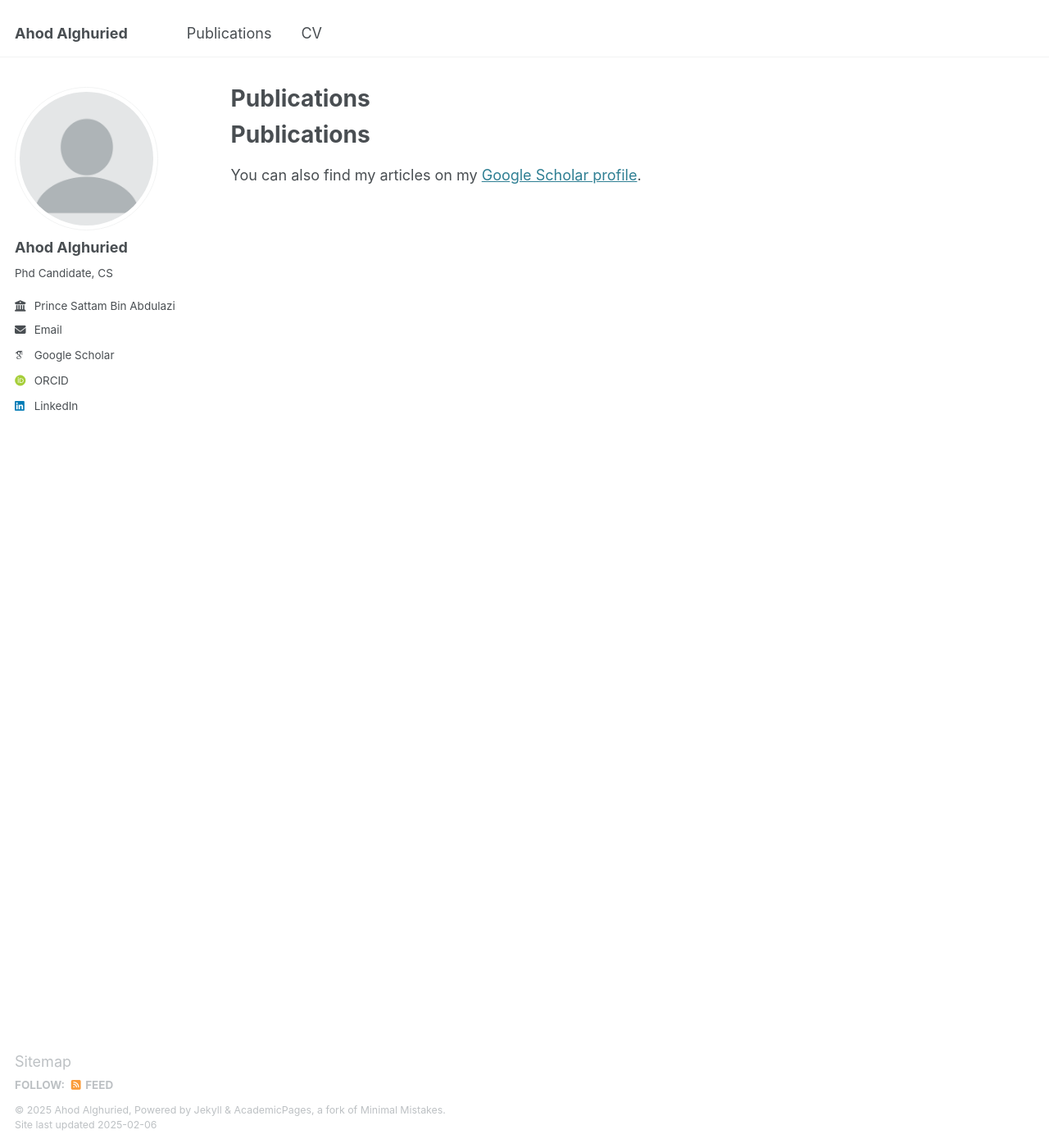
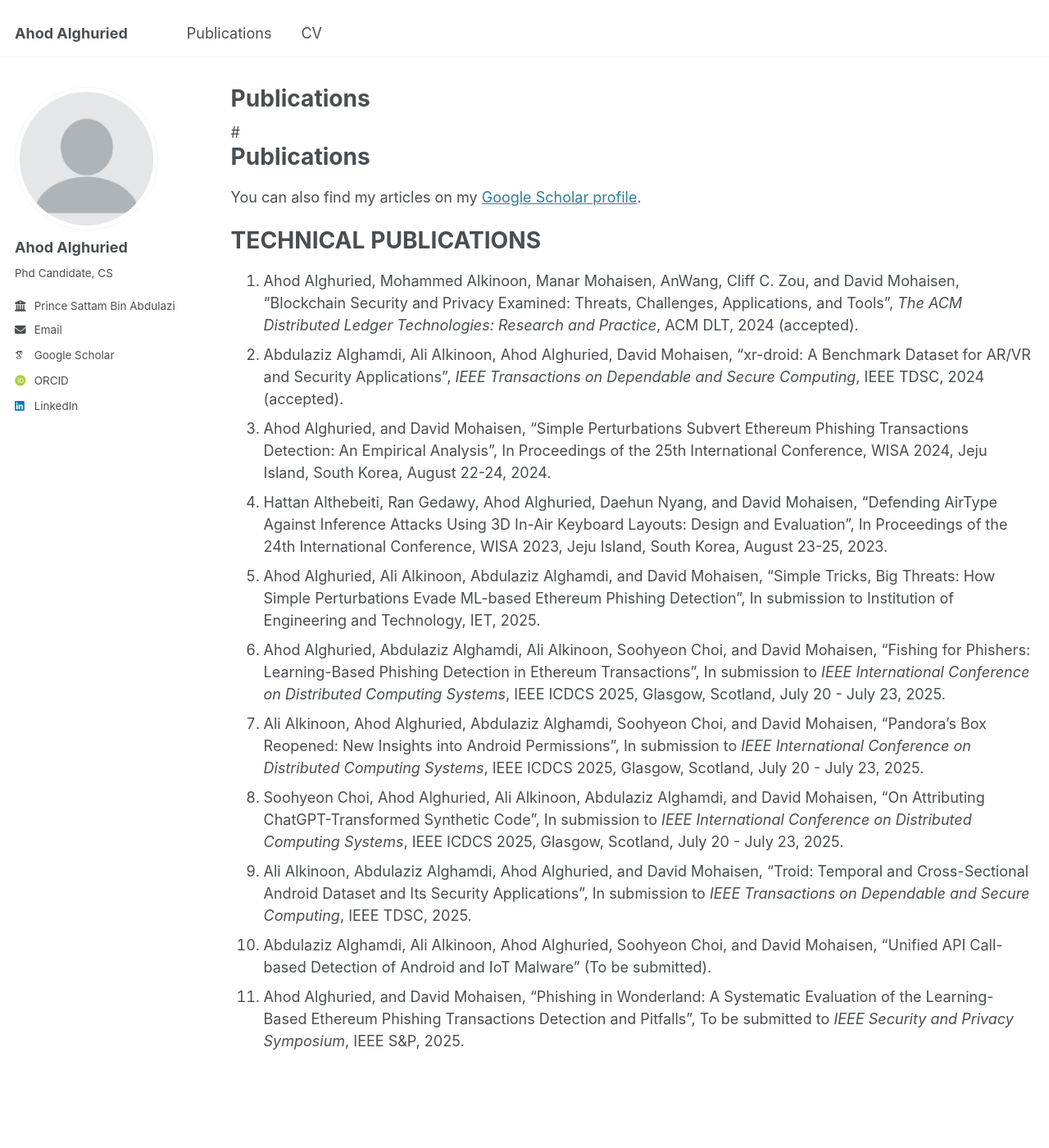
Before and after one commit to alghuried-ahod/Ahod-Alghuried, a Jekyll site: the page built from _pages/publications.html, in a window 1280 px wide and 1400 px high. Shown: the whole window at 82% size. Built offline with Jekyll 4.4.1, drawn with Linux system fonts in a browser that asks for light colours; some web fonts are replaced.

Commit message:
Update publications.html

```diff
--- a/_pages/publications.html
+++ b/_pages/publications.html
@@ -5,5 +5,69 @@ permalink: /publications/
 author_profile: true
 ---
 
-<h1>Publications</h1>
+#<h1>Publications</h1>
 <p>You can also find my articles on my <a href="https://scholar.google.com/citations?user=ZtV4SOQAAAAJ&hl=en" target="_blank" rel="noopener noreferrer">Google Scholar profile</a>.</p>
+
+
+
+<h1>TECHNICAL PUBLICATIONS </h1>
+
+<ol>
+  <li>
+    Ahod Alghuried, Mohammed Alkinoon, Manar Mohaisen, AnWang, Cliff C. Zou, and David Mohaisen,
+    “Blockchain Security and Privacy Examined: Threats, Challenges, Applications, and Tools”,
+    <i>The ACM Distributed Ledger Technologies: Research and Practice</i>, ACM DLT, 2024 (accepted).
+  </li>
+  <li>
+    Abdulaziz Alghamdi, Ali Alkinoon, Ahod Alghuried, David Mohaisen,
+    “xr-droid: A Benchmark Dataset for AR/VR and Security Applications”,
+    <i>IEEE Transactions on Dependable and Secure Computing</i>, IEEE TDSC, 2024 (accepted).
+  </li>
+  <li>
+    Ahod Alghuried, and David Mohaisen,
+    “Simple Perturbations Subvert Ethereum Phishing Transactions Detection: An Empirical Analysis”,
+    In Proceedings of the 25th International Conference, WISA 2024, Jeju Island, South Korea, August 22-24, 2024.
+  </li>
+  <li>
+    Hattan Althebeiti, Ran Gedawy, Ahod Alghuried, Daehun Nyang, and David Mohaisen,
+    “Defending AirType Against Inference Attacks Using 3D In-Air Keyboard Layouts: Design and Evaluation”,
+    In Proceedings of the 24th International Conference, WISA 2023, Jeju Island, South Korea, August 23-25, 2023.
+  </li>
+  <li>
+    Ahod Alghuried, Ali Alkinoon, Abdulaziz Alghamdi, and David Mohaisen,
+    “Simple Tricks, Big Threats: How Simple Perturbations Evade ML-based Ethereum Phishing Detection”,
+    In submission to Institution of Engineering and Technology, IET, 2025.
+  </li>
+  <li>
+    Ahod Alghuried, Abdulaziz Alghamdi, Ali Alkinoon, Soohyeon Choi, and David Mohaisen,
+    “Fishing for Phishers: Learning-Based Phishing Detection in Ethereum Transactions”,
+    In submission to <i>IEEE International Conference on Distributed Computing Systems</i>, IEEE ICDCS 2025,
+    Glasgow, Scotland, July 20 - July 23, 2025.
+  </li>
+  <li>
+    Ali Alkinoon, Ahod Alghuried, Abdulaziz Alghamdi, Soohyeon Choi, and David Mohaisen,
+    “Pandora’s Box Reopened: New Insights into Android Permissions”,
+    In submission to <i>IEEE International Conference on Distributed Computing Systems</i>, IEEE ICDCS 2025,
+    Glasgow, Scotland, July 20 - July 23, 2025.
+  </li>
+  <li>
+    Soohyeon Choi, Ahod Alghuried, Ali Alkinoon, Abdulaziz Alghamdi, and David Mohaisen,
+    “On Attributing ChatGPT-Transformed Synthetic Code”,
+    In submission to <i>IEEE International Conference on Distributed Computing Systems</i>, IEEE ICDCS 2025,
+    Glasgow, Scotland, July 20 - July 23, 2025.
+  </li>
+  <li>
+    Ali Alkinoon, Abdulaziz Alghamdi, Ahod Alghuried, and David Mohaisen,
+    “Troid: Temporal and Cross-Sectional Android Dataset and Its Security Applications”,
+    In submission to <i>IEEE Transactions on Dependable and Secure Computing</i>, IEEE TDSC, 2025.
+  </li>
+  <li>
+    Abdulaziz Alghamdi, Ali Alkinoon, Ahod Alghuried, Soohyeon Choi, and David Mohaisen,
+    “Unified API Call-based Detection of Android and IoT Malware” (To be submitted).
+  </li>
+  <li>
+    Ahod Alghuried, and David Mohaisen,
+    “Phishing in Wonderland: A Systematic Evaluation of the Learning-Based Ethereum Phishing Transactions Detection and Pitfalls”,
+    To be submitted to <i>IEEE Security and Privacy Symposium</i>, IEEE S&P, 2025.
+  </li>
+</ol>
```
